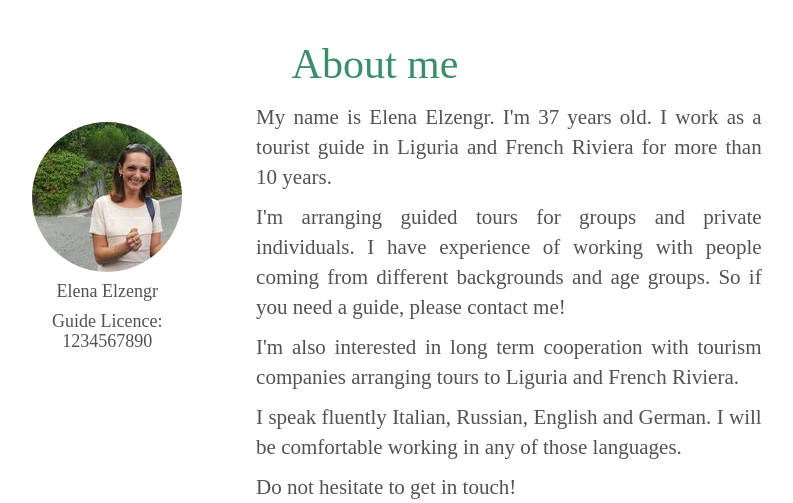
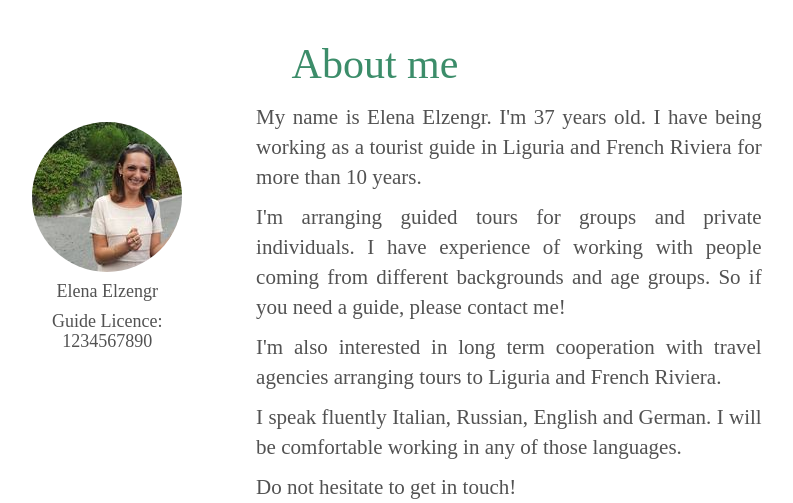
Before and after one commit to vitalija/TouristGuideSite, a Flask app: page / in a window 1280 px wide. Shown: the part 910-1413 px from the top of the page, without its empty margins (265-1058 px from the left). Run offline with Flask 2, Linux system fonts and the light colour scheme; some libraries are stand-ins or nearby versions.

Commit message:
Template content-aboutme.html has been modified

```diff
--- a/app/templates/base/page_components/content-aboutme.html
+++ b/app/templates/base/page_components/content-aboutme.html
@@ -10,7 +10,7 @@
         </div>
         <div class="col-md-8 col-sm-12">
             <p>
-                My name is Elena Elzengr. I'm 37 years old. I work as a tourist guide
+                My name is Elena Elzengr. I'm 37 years old. I have being working as a tourist guide
                 in Liguria and French Riviera for more than 10 years.
             </p>
             <p>
@@ -20,7 +20,7 @@
                 and age groups. So if you need a guide, please contact me!
             </p>
             <p>
-                I'm also interested in long term cooperation with tourism companies
+                I'm also interested in long term cooperation with travel agencies
                 arranging tours to Liguria and French Riviera.
             </p>
             <p>
```
